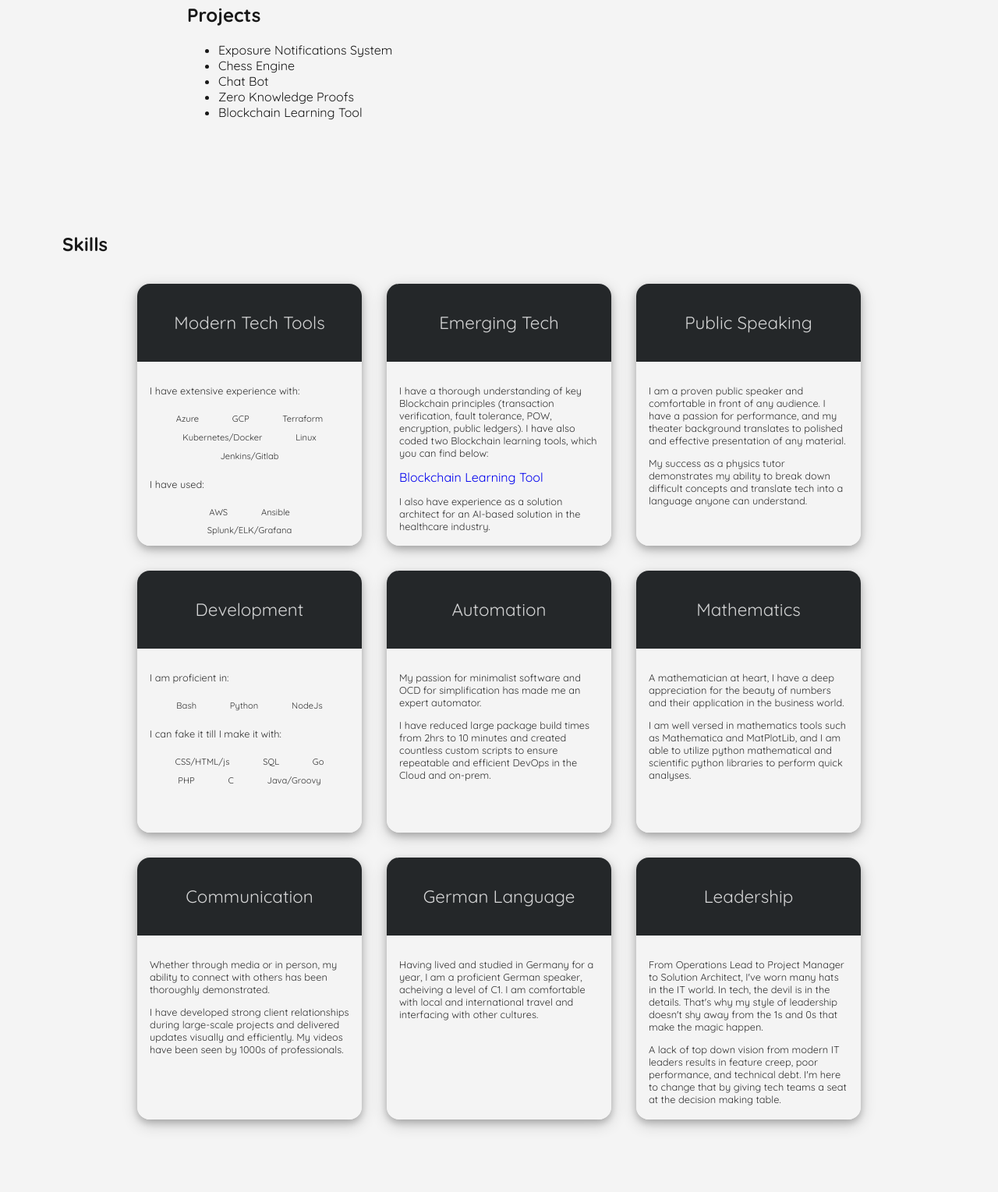
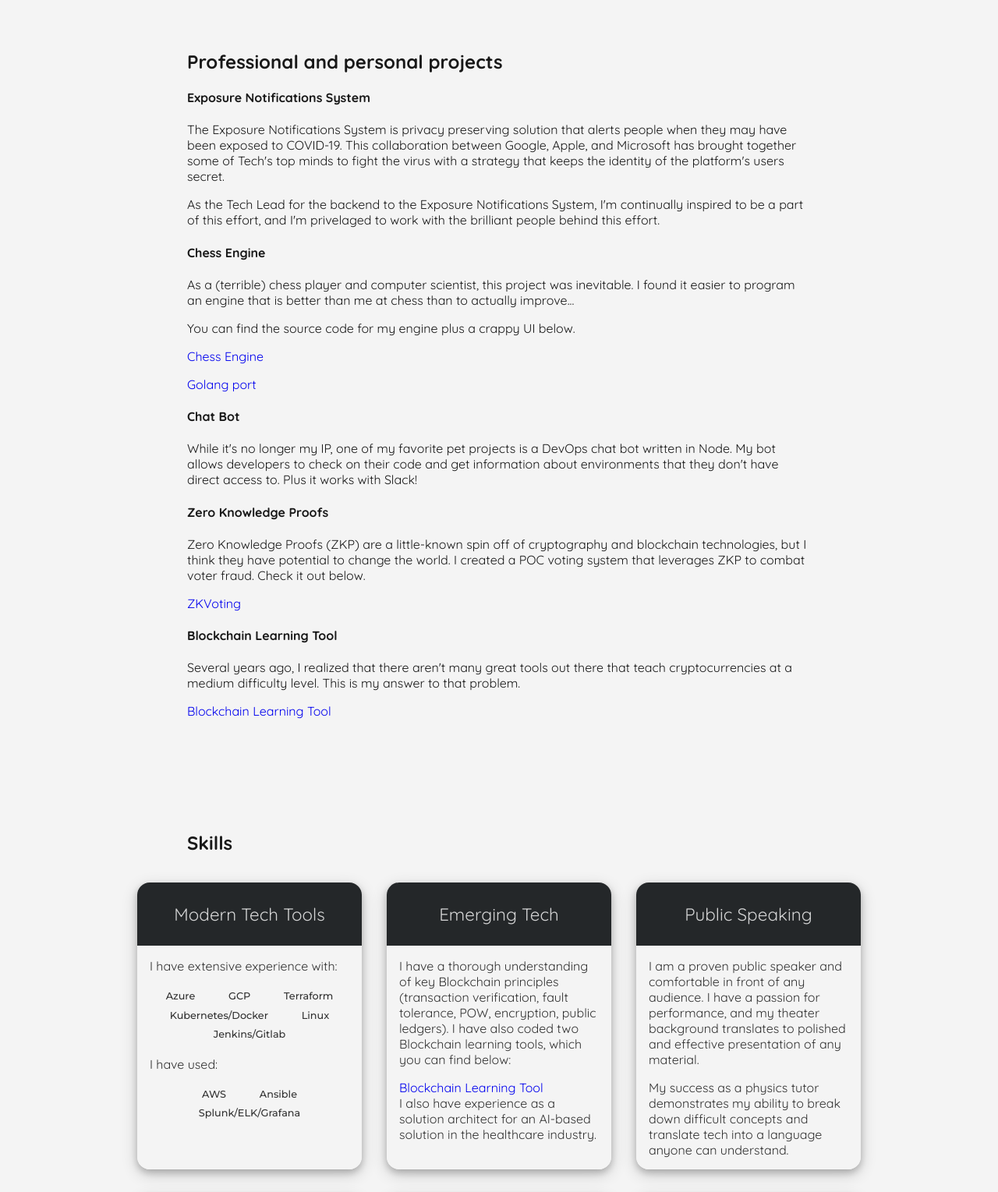
Before and after one commit to bschlaman/profile_website, a plain HTML site: page index.html in a window 1280 px wide. Shown: the part 781-2310 px from the top of the page at 78% size. Drawn offline with Linux system fonts and the light colour scheme.

Commit message:
some more layout changes and content

```diff
--- a/css/styles.css
+++ b/css/styles.css
@@ -25,6 +25,11 @@ body {
 	background: #f4f4f4;
 	color: rgba(0, 0, 0, 0.9);
 	margin: 0;
+}
+/* workaround for weirdness */
+/* TODO: better way? */
+.wrapper {
+	overflow-x: hidden;
 }
 
 /*
@@ -74,7 +79,7 @@ body {
 .nav-bar li {
 	list-style: none;
 	display: inline-block;
-	padding: 0 0.8rem;
+	padding: 0 0.7vw;
 }
 .nav-bar li a {
 	/* so that after can be positioned relative to it */
@@ -123,12 +128,12 @@ body {
 	width: 26rem;
 }
 .hero-intro h1 {
-	margin: 1rem 0 0 3rem;
+	margin: 1rem 0 0 4rem;
 }
 .hero-desc {
 	position: relative;
 	font-size: 1rem;
-	margin: 0 0 2rem 4rem;
+	margin: 0 0 2.5rem 3rem;
 }
 .hero-desc::before {
 	content: "";
@@ -168,7 +173,7 @@ body {
 	justify-content: center;
 	align-items: center;
 	max-width: 50rem;
-	margin: 0 auto;
+	margin: 0 auto 5rem auto;
 }
 .logos img {
 	height: 4rem;
@@ -187,24 +192,29 @@ section p {
 	font-size: 1.4rem;
 }
 
+/* projects section */
+.project-wrapper p {
+	font-size: 1rem;
+}
 /* skills section */
-section#skills {
-	max-width: 70rem;
-}
 .cards-wrapper {
 	display: flex;
 	flex-wrap: wrap;
 	justify-content: center;
+	/* TODO: find a better strategy for this */
+	width: 70rem;
+	/* section width: 50 */
+	transform: translateX(-10rem);
 }
 .card {
-	height: 21rem;
+	height: 23rem;
 	width: 18rem;
 	box-shadow: 0 4px 8px 0 rgba(0, 0, 0, 0.2), 0 6px 20px 0 rgba(0, 0, 0, 0.19);
 	border-radius: 1rem 1rem 1rem 1rem;
 	margin: 1rem;
 }
 .card-top {
-	height: 30%;
+	height: 22%;
 	background: #242729;
 	color: rgba(255, 255, 255, 0.8);
 	display: flex;
@@ -214,14 +224,15 @@ section#skills {
 }
 .card-bottom {
 	box-sizing: border-box;
-	height: 70%;
+	height: 78%;
 	background: #f4f4f4;
 	color: rgba(0, 0, 0, 0.8);
 	border-radius: 0 0 1rem 1rem;
 	padding: 1rem 1rem 0 1rem;
 }
 .card-bottom p {
-	font-size: 0.8rem;
+	font-size: 1rem;
+	margin: 0 0 1rem 0;
 }
 .card-bottom a {
 }
@@ -230,13 +241,14 @@ section#skills {
 	padding: 0;
 }
 .card-bottom li {
-	font-size: 0.7rem;
+	font-family: "Montserrat", sans-serif;
+	font-size: 0.8rem;
 	display: inline-block;
 	margin: 0.3rem 1.2rem;
 }
 
 /* mobile */
-@media screen and (max-width: 1460px) {
+@media screen and (max-width: 760px) {
 	.nav-bar button {
 		display: none;
 	}
@@ -249,17 +261,17 @@ section#skills {
 /*		margin-left: 0;*/
 /*	}*/
 /*}*/
-@media screen and (max-width: 800px) {
-	.nav-bar {
-		justify-content: center;
-	}
-	.nav-bar nav {
-		display: none;
-	}
-	.nav-bar img {
-		display: inline-block;
-	}
-	.contact {
-		margin-left: 1rem;
-	}
-}
+/*@media screen and (max-width: 800px) {*/
+/*	.nav-bar {*/
+/*		justify-content: center;*/
+/*	}*/
+/*	.nav-bar nav {*/
+/*		display: none;*/
+/*	}*/
+/*	.nav-bar img {*/
+/*		display: inline-block;*/
+/*	}*/
+/*	.contact {*/
+/*		margin-left: 1rem;*/
+/*	}*/
+/*}*/
--- a/index.html
+++ b/index.html
@@ -41,16 +41,16 @@
 					<li><a href="#">Email me</a></li>
 				</ul>
 			</nav>
-			<a class="nav-resume" href="#"><button>Download Resume</button></a>
+			<a class="nav-resume" href="/coming_soon"><button>Download Resume</button></a>
 		</div>
 
 		<!-- hero section -->
 		<div class="hero">
 			<div class="hero-intro">
 				<h1>Brendan Schlaman</h1>
-				<p class="hero-desc">Technologist &#8901; Musician &#8901; CSS Novice</p>
+				<p class="hero-desc">Technologist &#8901; Musician &#8901; Mëme Connoisseur</p>
 				<h4>About Me</h4>
-				<p class="hero-about">I am a consultant at PwC specializing in Cloud DevOps and development. I have a passion for technology, a devotion to creativity, and a propensity towards collaboration. If you're interested in tech, math, or music - let's chat! While this site is still under construction, feel free to browse around.</p>
+				<p class="hero-about">I am a consultant at PwC specializing in Cloud DevOps and development. I have a passion for technology, a devotion to creativity, and a propensity towards collaboration. If you're interested in tech, math, or music - let's chat! While this site is <strong>still under construction</strong>, feel free to browse around.</p>
 			</div>
 			<img src="images/brendan2.png"/>
 		</div>
@@ -69,15 +69,34 @@
 
 		<!-- projects section -->
 		<section id="projects" class="projects-section">
-			<h2>Projects</h2>
+			<h2>Professional and personal projects</h2>
 			<div class="section-content">
-				<ul>
-					<li>Exposure Notifications System</li>
-					<li>Chess Engine</li>
-					<li>Chat Bot</li>
-					<li>Zero Knowledge Proofs</li>
-					<li>Blockchain Learning Tool</li>
-				</ul>
+				<div class="project-wrapper">
+					<h4>Exposure Notifications System</h4>
+					<p>The Exposure Notifications System is privacy preserving solution that alerts people when they may have been exposed to COVID-19.  This collaboration between Google, Apple, and Microsoft has brought together some of Tech's top minds to fight the virus with a strategy that keeps the identity of the platform's users secret.</p>
+					<p>As the Tech Lead for the backend to the Exposure Notifications System, I'm continually inspired to be a part of this effort, and I'm privelaged to work with the brilliant people behind this effort.</p>
+				</div>
+				<div class="project-wrapper">
+					<h4>Chess Engine</h4>
+					<p>As a (terrible) chess player and computer scientist, this project was inevitable.  I found it easier to program an engine that is better than me at chess than to actually improve...</p>
+					<p>You can find the source code for my engine plus a crappy UI below.</p>
+					<p><a href="https://github.com/bschlaman/chess" target="_blank">Chess Engine</a></p>
+					<p><a href="https://github.com/bschlaman/gochess" target="_blank">Golang port</a></p>
+				</div>
+				<div class="project-wrapper">
+					<h4>Chat Bot</h4>
+					<p>While it's no longer my IP, one of my favorite pet projects is a DevOps chat bot written in Node.  My bot allows developers to check on their code and get information about environments that they don't have direct access to.  Plus it works with Slack!</p>
+				</div>
+				<div class="project-wrapper">
+					<h4>Zero Knowledge Proofs</h4>
+					<p>Zero Knowledge Proofs (ZKP) are a little-known spin off of cryptography and blockchain technologies, but I think they have potential to change the world.  I created a POC voting system that leverages ZKP to combat voter fraud.  Check it out below.
+					<p><a href="https://github.com/bschlaman/zkvoting" target="_blank">ZKVoting</a></p>
+				</div>
+				<div class="project-wrapper">
+					<h4>Blockchain Learning Tool</h4>
+					<p>Several years ago, I realized that there aren't many great tools out there that teach cryptocurrencies at a medium difficulty level.  This is my answer to that problem.</p>
+					<p><a href="https://www.schlamalama.com/bc/" target="_blank">Blockchain Learning Tool</a></p>
+				</div>
 			</div>
 		</section>
 
@@ -116,7 +135,7 @@
 					</div>
 					<div class="card-bottom">
 						<p>I have a thorough understanding of key Blockchain principles (transaction verification, fault tolerance, POW, encryption, public ledgers).  I have also coded two Blockchain learning tools, which you can find below:</p>
-						<a href="https://www.schlamalama.com/bc/index.html">Blockchain Learning Tool</a>
+						<a href="https://www.schlamalama.com/bc/">Blockchain Learning Tool</a>
 						<p>I also have experience as a solution architect for an AI-based solution in the healthcare industry.</p>
 					</div>
 				</div>
@@ -205,8 +224,9 @@
 						<p>Leadership</p>
 					</div>
 					<div class="card-bottom">
-						<p>From Operations Lead to Project Manager to Solution Architect, I've worn many hats in the IT world.  In tech, the devil is in the details.  That's why my style of leadership doesn't shy away from the 1s and 0s that make the magic happen.</p>
-						<p>A lack of top down vision from modern IT leaders results in feature creep, poor performance, and technical debt.  I'm here to change that by giving tech teams a seat at the decision making table.</p>
+						<p>From Operations Lead to Project Manager to Solution Architect, I've worn many hats in the IT world.  In tech, the devil is in the details - that's why my style of leadership doesn't shy away from the 1s and 0s that make the magic happen.</p>
+						<p>Fear of experimentation from today's IT leaders results in feature creep, poor performance, and technical debt.  I'm here to offer an alternative.</p>
+						<!-- by giving tech teams a seat at the decision making table. -->
 					</div>
 				</div>
 				<!-- endcard -->
@@ -243,9 +263,9 @@
 
 		<!-- blog section -->
 		<section id="blog" class="blog-section">
-			<h2>Blog and Other Projects</h2>
+			<h2>Blog and other projects</h2>
 			<div class="section-content">
-				<p>Please visit my <a href="https://www.schlamalama.com/brendan/index.html">blog</a> about Zero-Knowledge Proofs!</p>
+				<p>Please visit my <a href="/coming_soon">blog</a> about Zero-Knowledge Proofs!</p>
 				<p>Also, checkout my <a href="https://github.com/bschlaman">github</a> page</p>
 			</div>
 		</section>
@@ -255,14 +275,13 @@
 			<h2>Music</h2>
 			<div class="section-content">
 				<p>Please visit my Soundcloud!</p>
-				<!--a href="https://soundcloud.com/user-880859476">Schlamalama</a-->
-				<a href="">Schlamalama</a>
+				<a href="https://soundcloud.com/user-880859476" target="_blank">Schlamalama</a>
 			</div>
 		</section>
 
 		<!-- contact section -->
 		<section>
-			<h2>Contact Info</h2>
+			<h2>Contact info</h2>
 			<div class="section-content">
 				<h3>Phone</h3>
 				<p>(312)-206-0231</p>
```
